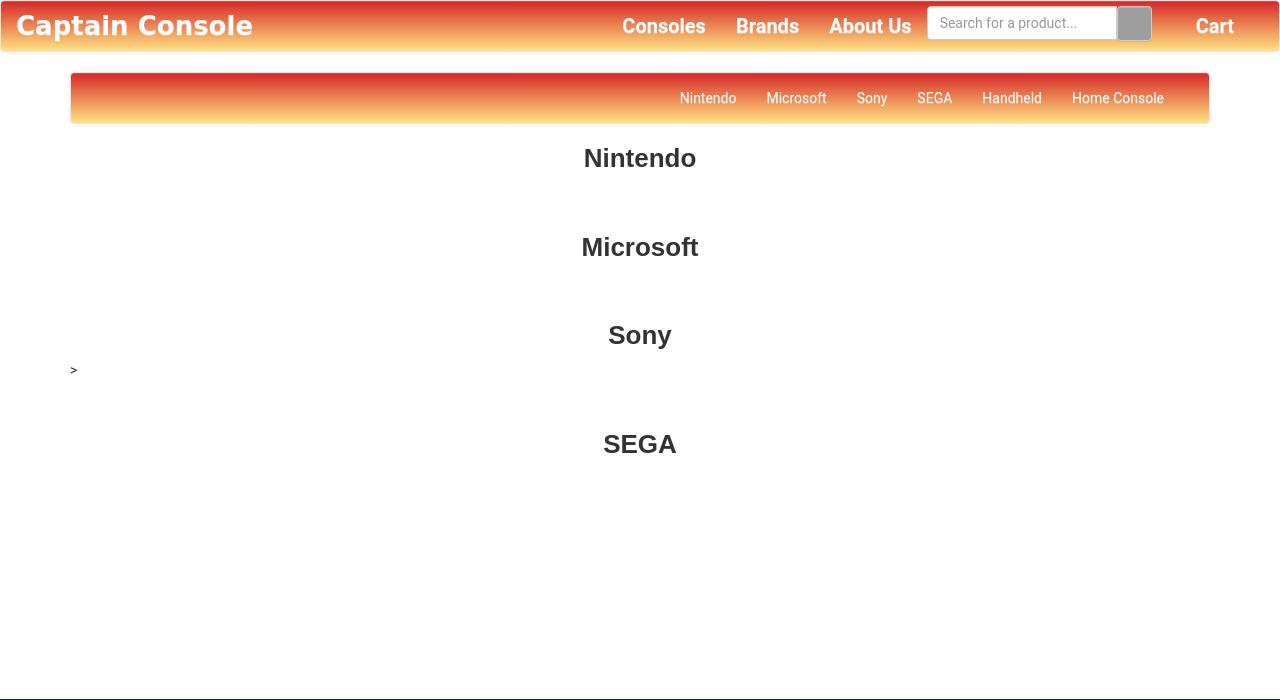
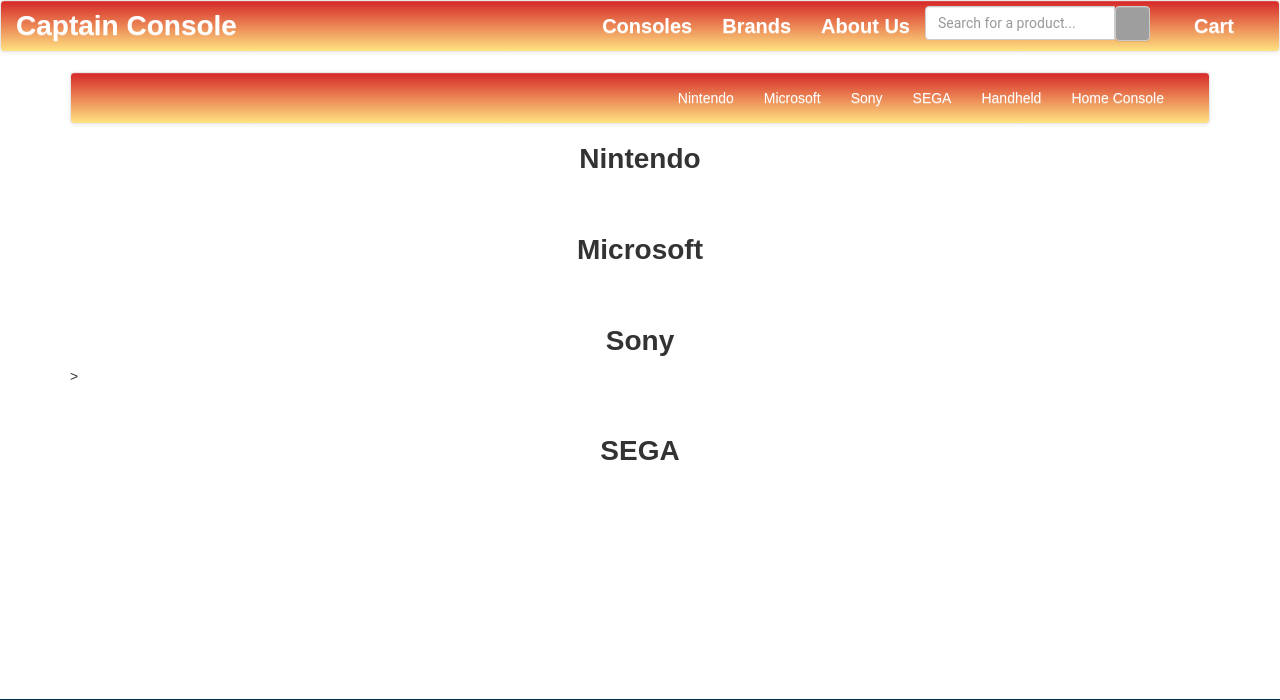
Before and after one commit to larah19/captain_console, a Django app: page / in a window 1280 px wide. Shown: the top 700 px of the page. Run offline with Django 3.2, Linux system fonts and the light colour scheme; data that the repository does not hold is empty; some libraries are stand-ins or nearby versions; some web fonts are replaced; grey boxes are pictures that could not be loaded.

Commit message:
changes to font and size nav and headers

```diff
--- a/static/css/main.css
+++ b/static/css/main.css
@@ -3,7 +3,6 @@
 
 * {
     box-sizing: border-box;
-    font-family: Roboto, sans-serif;
 }
 
 h1, h2, h3, h4, h5, h6 {
@@ -27,13 +26,14 @@ h1, h2, h3, h4, h5, h6 {
 .category {
     font-family: 'Nico Moji', sans-serif;
     text-align: center;
-    font-size: 26px;
+    font-size: 28px;
 }
 
 #nav-options {
     text-align: right;
-    font-family: 'Nico Moji', cursive;
+    font-family: 'Nico Moji', sans-serif;
 }
+
 
 .nav-link {
     font-size: 20px;
@@ -41,14 +41,14 @@ h1, h2, h3, h4, h5, h6 {
 }
 
 .navbar-nav {
-    float:right;
+    float: right;
 }
 
 .navbar-brand {
     position: relative;
-    font-size: 26px;
+    font-size: 28px;
     font-weight: bold;
-    font-family: 'Nico Moji', cursive;
+    font-family: 'Nico Moji', sans-serif;
 }
 
 #navbar-animation {
@@ -63,6 +63,7 @@ h1, h2, h3, h4, h5, h6 {
 
 #search-box {
     width: 75%;
+    font-family: Roboto, sans-serif;
 }
 
 #search-btn {
--- a/templates/navigation.html
+++ b/templates/navigation.html
@@ -23,7 +23,7 @@
 {#                <li><a href="{% url 'login' %}">Login</a></li>#}
 {#            {% endif %}#}
             <li>
-                <div class="input-group">
+                <div class="input-group ">
                     <form id="search" action="{% url 'search-results' %}" method="get">
                         <input name="search_filter" class="form-control" id="search-box" type="text" placeholder="Search for a product..." />
                         <button type="button" id="search-btn" class="btn btn-default" value=""/>
```
